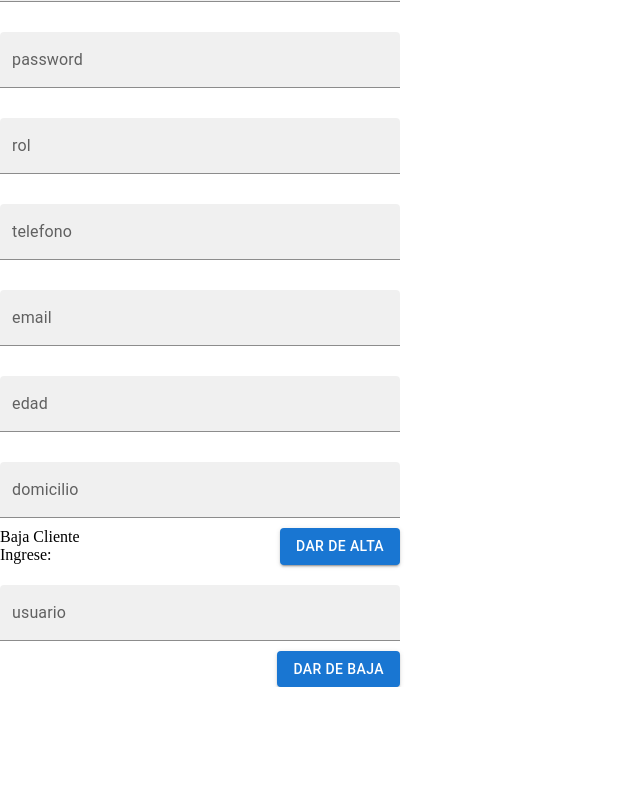
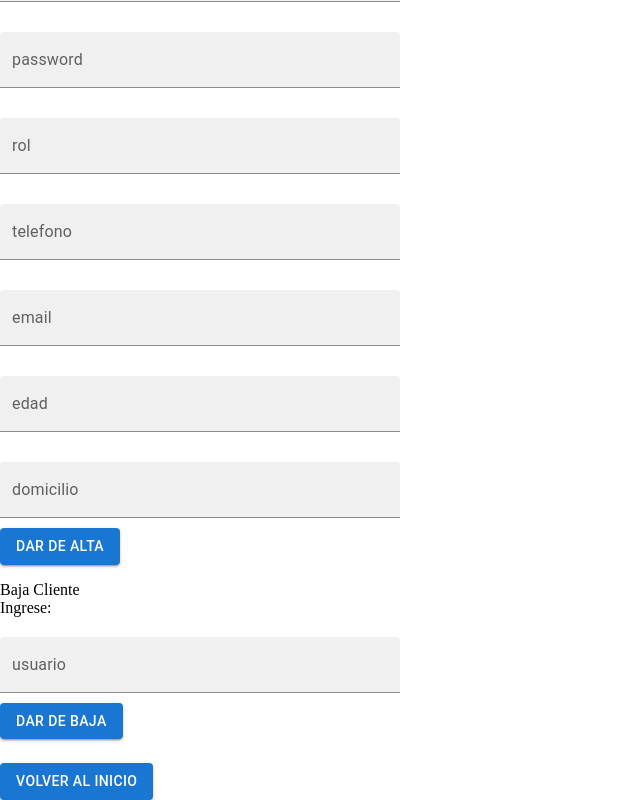
Before and after one commit to Laureanorosales/proyecto1, a Next.js app in the folder proyecto1/: page /register in a window 1280 px wide. Shown: the part 174-974 px from the top of the page, without its empty margins (0-640 px from the left). Before the commit the page ends 861 px from the top, so only its background shows below. Built offline with nearby package versions, Linux system fonts and the light colour scheme.

Commit message:
Datauser con info
asdasd

```diff
--- a/proyecto1/src/pages/api/login.js
+++ b/proyecto1/src/pages/api/login.js
@@ -10,7 +10,7 @@ export default async (req, res) => {
         const { username, password } = req.body;
         const user = await usuario
           .findOne({ username })
-          .select("username password role active");
+          .select("username password role active email edad dom");
         if (!user) {
           throw new httpError(404, `Usuario no encontrado`);
         }
--- a/proyecto1/src/pages/datauser.js
+++ b/proyecto1/src/pages/datauser.js
@@ -29,6 +29,7 @@ const datauser = () => {
   const sendToHomeUser = () => {
     router.push("/homeuser");
   };
+  console.log(userInfo);
 
   return (
     <div>
@@ -37,12 +38,11 @@ const datauser = () => {
       </div>
       <h2>Mis datos</h2>
       <div>
+        <h4>Id: {userInfo?._id}</h4>
         <h4>Nombre de usuario: {userInfo?.username} </h4>
-        <h4>Contraseña: {userInfo?.password}</h4>
         <h4>Edad: {userInfo?.edad}</h4>
         <h4>Domicilio: {userInfo?.dom}</h4>
         <h4>Rol: {userInfo?.role}</h4>
-        <h4>Estado: {userInfo?.active}</h4>
       </div>
       <div>
         <Button onClick={sendToHomeUser} variant="contained">
--- a/proyecto1/src/pages/register.js
+++ b/proyecto1/src/pages/register.js
@@ -70,6 +70,10 @@ const register = () => {
       toast.error(err.response.data.message);
     }
   };
+
+  const sendToHomeAdmin = () =>{
+    router.push("/homeadmin")
+  }
   return (
     <div>
       <Navbar />
@@ -144,14 +148,14 @@ const register = () => {
               name="dom"
               onChange={handleChange}
             />{" "}
-            <Button sx={{ float: "right" }} variant="contained" type="submit">
+            <Button sx={{ marginBottom: 2}} variant="contained" type="submit">
               Dar de alta
             </Button>
           </Box>
         </form>
       </div>
       <div>
-        <p>Baja Cliente</p>
+        <p sx={{marginTop: 5}}>Baja Cliente</p>
         <p>Ingrese:</p>
         <form onSubmit={handleDelete}>
           <Box sx={{ width: "400px" }}>
@@ -164,10 +168,11 @@ const register = () => {
               name="username"
               onChange={handleChangeDelete}
             />
-            <Button sx={{ float: "right" }} variant="contained" type="submit">
+            <Button sx={{   }} variant="contained" type="submit">
               Dar de baja
             </Button>
           </Box>
+          <Button sx={{  marginTop: 3  }} onClick={sendToHomeAdmin} variant="contained" >Volver al inicio</Button>
         </form>
       </div>
     </div>
--- a/proyecto1/src/pages/stock.js
+++ b/proyecto1/src/pages/stock.js
@@ -39,7 +39,7 @@ const stock = () => {
       e.preventDefault();
       await axios.put("api/medicamento", medDelete);
       toast.success("Baja realizada con exito!");
-      router.push("/homeadmin");
+      // router.push("/homeadmin");
     } catch (err) {
       console.log(err);
       toast.error(err.response.data.message);
@@ -51,7 +51,7 @@ const stock = () => {
       e.preventDefault();
       await axios.post("api/medicamento", med);
       toast.success("Alta realizada con exito!");
-      router.push("/homeadmin");
+      // router.push("/homeadmin");
     } catch (err) {
       console.log(err);
       toast.error(err.response.data.message);
```
